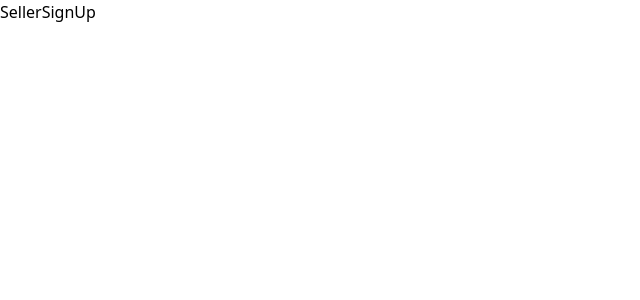
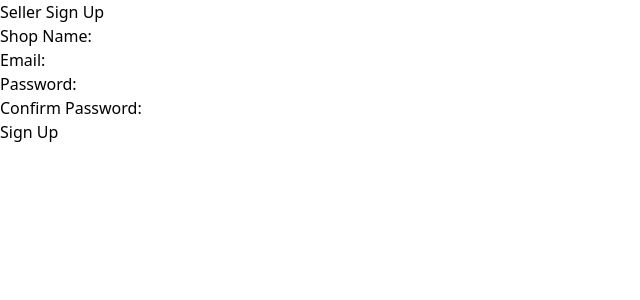
Before and after one commit to akkaya0/velvet-retro, a React (Create React App) app: page /sellersignUp in a window 1280 px wide. Shown: the top 300 px of the page, without its empty margins (0-640 px from the left). Built offline with nearby package versions, Linux system fonts and the light colour scheme.

Commit message:
basic sign in & sign up functionality for sellers made

```diff
--- a/package.json
+++ b/package.json
@@ -6,6 +6,7 @@
     "@testing-library/jest-dom": "^5.17.0",
     "@testing-library/react": "^13.4.0",
     "@testing-library/user-event": "^13.5.0",
+    "axios": "^1.7.4",
     "react": "^18.3.1",
     "react-dom": "^18.3.1",
     "react-router-dom": "^6.26.0",
--- a/src/pages/SellerSignIn.js
+++ b/src/pages/SellerSignIn.js
@@ -1,9 +1,55 @@
-import React from 'react'
+import React, { useState } from 'react';
+import axios from 'axios';
 
 const SellerSignIn = () => {
+    const [email, setEmail] = useState('');
+    const [password, setPassword] = useState('');
+    const [error, setError] = useState('');
+    const [success, setSuccess] = useState('');
+
+    const handleSubmit = async (event) => {
+        event.preventDefault();
+
+        try {
+            await axios.post('http://localhost:5000/sellersignin', { email, password });
+
+            setSuccess('Sign in successful!');
+            setEmail('');
+            setPassword('');
+
+        } catch (err) {
+            setError('Error signing in. Please try again.');
+        }
+    };
+
     return (
-        <div>SellerSignIn</div>
-    )
-}
+        <div>
+            <h2>Seller Sign In</h2>
+            {error && <p style={{ color: 'red' }}>{error}</p>}
+            {success && <p style={{ color: 'green' }}>{success}</p>}
+            <form onSubmit={handleSubmit}>
+                <div>
+                    <label>Email:</label>
+                    <input
+                        type="email"
+                        value={email}
+                        onChange={(e) => setEmail(e.target.value)}
+                        required
+                    />
+                </div>
+                <div>
+                    <label>Password:</label>
+                    <input
+                        type="password"
+                        value={password}
+                        onChange={(e) => setPassword(e.target.value)}
+                        required
+                    />
+                </div>
+                <button type="submit">Sign In</button>
+            </form>
+        </div>
+    );
+};
 
-export default SellerSignIn
+export default SellerSignIn;
--- a/src/pages/SellerSignUp.js
+++ b/src/pages/SellerSignUp.js
@@ -1,9 +1,85 @@
-import React from 'react'
+import React, { useState } from 'react';
+import axios from 'axios';
 
 const SellerSignUp = () => {
+    const [shopName, setShopName] = useState('');
+    const [email, setEmail] = useState('');
+    const [password, setPassword] = useState('');
+    const [confirmPassword, setConfirmPassword] = useState('');
+    const [error, setError] = useState('');
+    const [success, setSuccess] = useState('');
+
+    const handleSubmit = async (event) => {
+        event.preventDefault();
+
+        if (password !== confirmPassword) {
+            setError('Passwords do not match.');
+            return;
+        }
+
+        try {
+            const response = await axios.post('http://localhost:5000/sellersignup', {
+                shop_name: shopName,
+                email,
+                password,
+            });
+            setSuccess('Seller registered successfully!');
+            setShopName('');
+            setEmail('');
+            setPassword('');
+            setConfirmPassword('');
+
+        } catch (err) {
+            setError('Error registering seller. Please try again.');
+        }
+    };
+
     return (
-        <div>SellerSignUp</div>
-    )
-}
+        <div>
+            <h2>Seller Sign Up</h2>
+            {error && <p style={{ color: 'red' }}>{error}</p>}
+            {success && <p style={{ color: 'green' }}>{success}</p>}
+            <form onSubmit={handleSubmit}>
+                <div>
+                    <label>Shop Name:</label>
+                    <input
+                        type="text"
+                        value={shopName}
+                        onChange={(e) => setShopName(e.target.value)}
+                        required
+                    />
+                </div>
+                <div>
+                    <label>Email:</label>
+                    <input
+                        type="email"
+                        value={email}
+                        onChange={(e) => setEmail(e.target.value)}
+                        required
+                    />
+                </div>
+                <div>
+                    <label>Password:</label>
+                    <input
+                        type="password"
+                        value={password}
+                        onChange={(e) => setPassword(e.target.value)}
+                        required
+                    />
+                </div>
+                <div>
+                    <label>Confirm Password:</label>
+                    <input
+                        type="password" minLength="8"
+                        value={confirmPassword}
+                        onChange={(e) => setConfirmPassword(e.target.value)}
+                        required
+                    />
+                </div>
+                <button type="submit">Sign Up</button>
+            </form>
+        </div>
+    );
+};
 
-export default SellerSignUp
+export default SellerSignUp;
```
Also changed, not shown: 1 other file (tests, documents, lock files or other folders).
